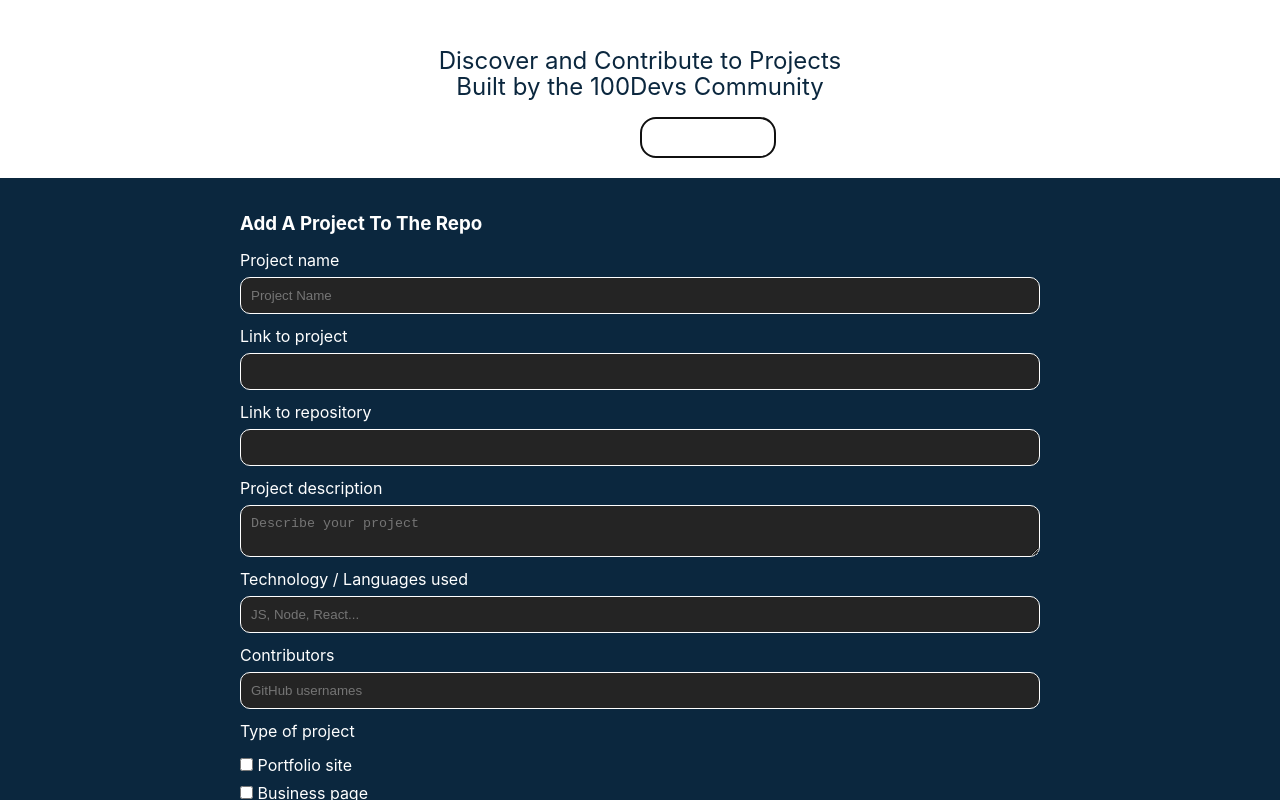
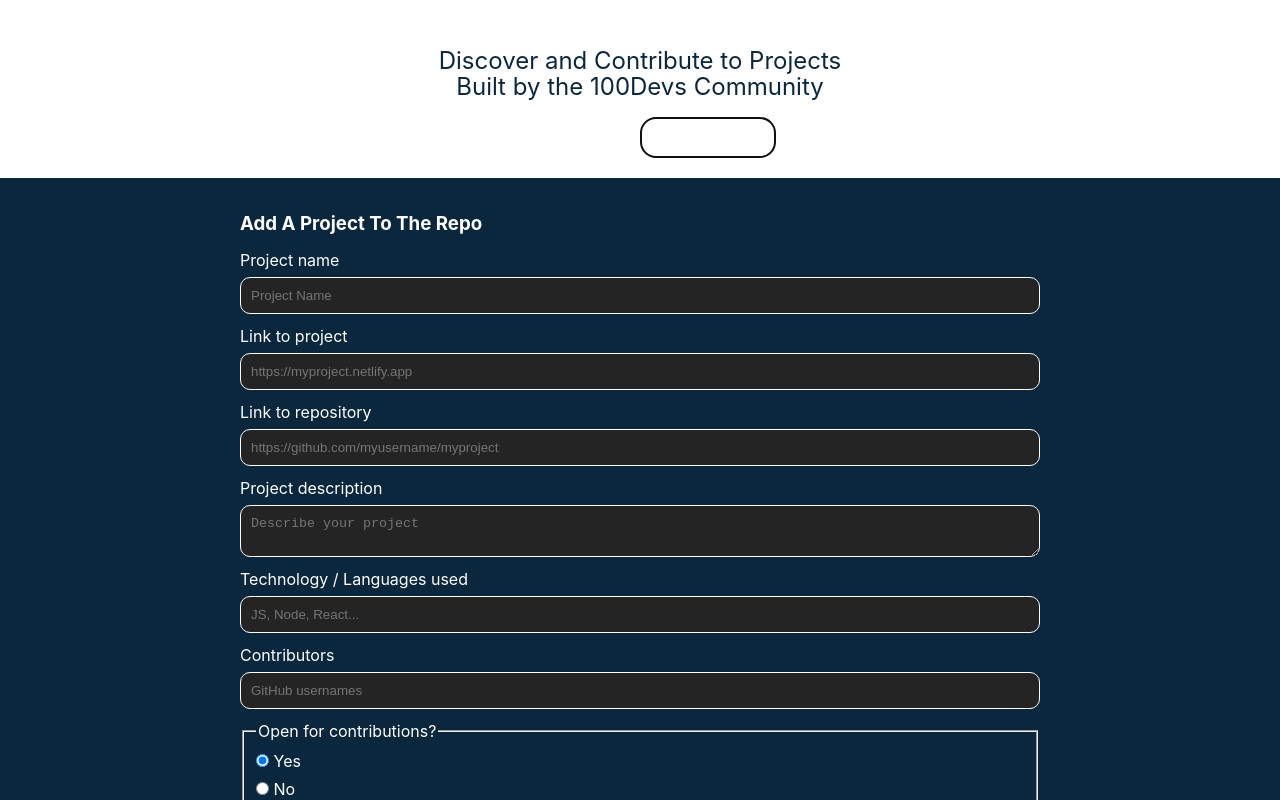
Before and after one commit to wo1vin/100devs-projects, a website built with Vite: page index.html in a window 1280 px wide. Both pictures are taken after a click on the button "Add a project". Shown: the top 800 px of the page. Built offline with nearby package versions, Linux system fonts and the light colour scheme; no server answers.

Commit message:
added link placeholders and input for collabs and completion

```diff
--- a/index.html
+++ b/index.html
@@ -32,9 +32,9 @@
         <label for="projectName">Project name</label>
         <input type="text" name="projectName" placeholder="Project Name" required>
         <label for="projecLink">Link to project</label>
-        <input type="url" name="projectLink">
+        <input type="url" name="projectLink" placeholder="https://myproject.netlify.app">
         <label for="githubLink">Link to repository</label>
-        <input type="url" name="githubLink" required>
+        <input type="url" name="githubLink" placeholder="https://github.com/myusername/myproject" required>
         <label for="description">Project description</label>
         <textarea name="description" placeholder="Describe your project"></textarea>
         <!-- value is split into array before sending to DB -->
@@ -44,6 +44,28 @@
         <label for="contributors">Contributors</label>
         <input type="text" name="contributors" placeholder="GitHub usernames" required>
 
+        <fieldset>
+          <legend>Open for contributions?</legend>
+          <div>
+            <input type="radio" name="open" value="true" checked>
+            <label for="open">Yes</label>
+          </div>
+          <div>
+            <input type="radio" name="open" value="false">
+            <label for="open">No</label>
+          </div>
+        </fieldset>
+        <fieldset>
+          <legend>Is the project completed?</legend>
+          <div>
+            <input type="radio" name="completed" value="true" checked>
+            <label for="open">Yes</label>
+          </div>
+          <div>
+            <input type="radio" name="completed" value="false">
+            <label for="open">No</label>
+          </div>
+        </fieldset>
         <label for="projectType">Type of project</label>
         <div class="projectType">
           <label><input type="checkbox" name="projectType" value="portfolio">  Portfolio site</label><br>
```
